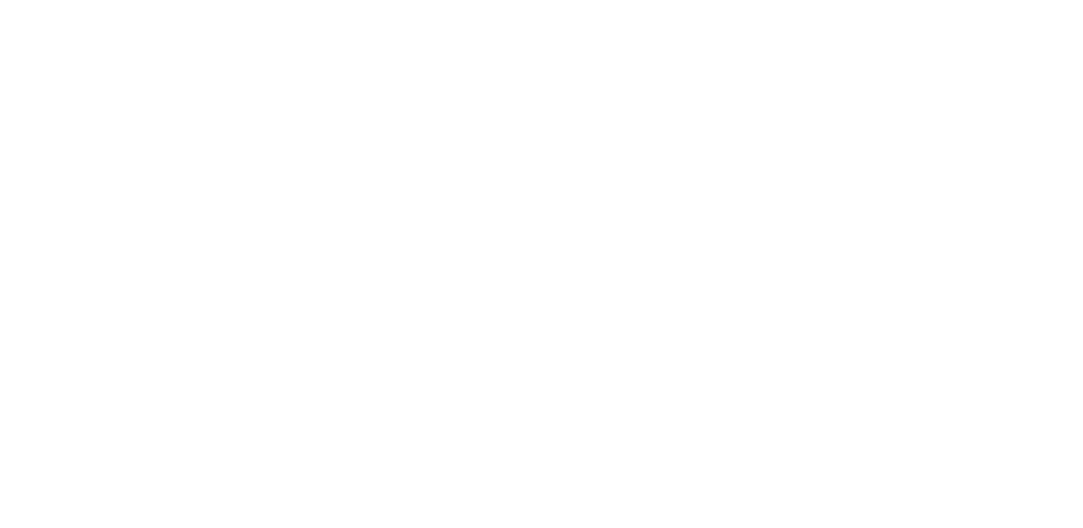
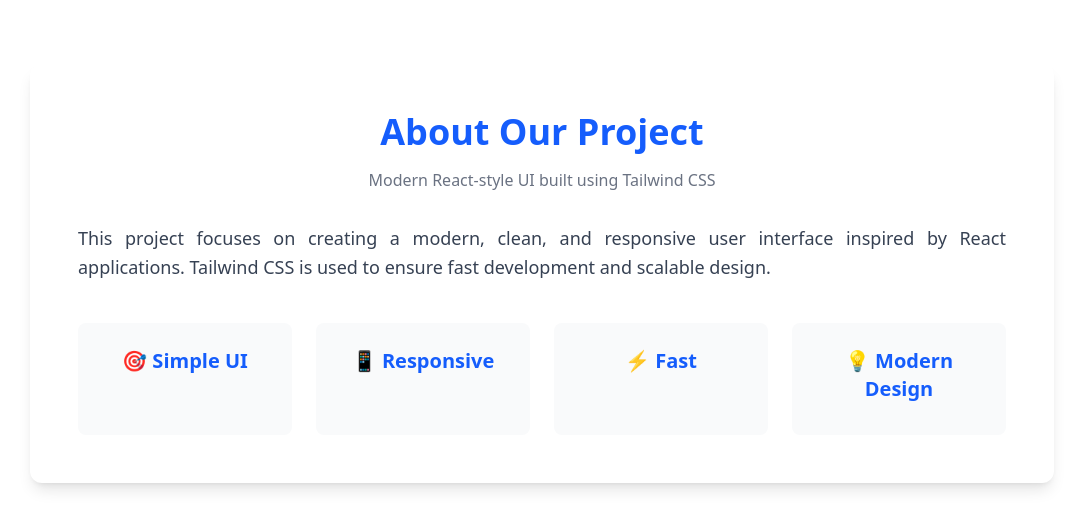
Before and after one commit to Muhammed-ubaiz/New-folder, a React (Vite) app in the folder frond-end/: page /about in a window 1280 px wide. Before the commit this address had no page. Shown: the top 528 px of the page, without its empty margins (98-1181 px from the left). Built offline with nearby package versions, Linux system fonts and the light colour scheme.

Commit message:
about page

```diff
--- a/frond-end/src/Routes/Layoutroutes.jsx
+++ b/frond-end/src/Routes/Layoutroutes.jsx
@@ -3,6 +3,7 @@
 import Home from '../pages/Home'
 import ContactPage from '../pages/ContactPage'
 import { BrowserRouter, Routes, Route } from "react-router-dom";
+import About from '../pages/About';
 
 function Layoutroutes() {
   return (
@@ -12,6 +13,7 @@
       <Route path="/" element={<Login/>}/>
       <Route path="/home" element={<Home/>}/>
       <Route path="/contact" element={<ContactPage/>}/>
+       <Route path="/about" element={<About/>}/>
 
       </Routes>
       </BrowserRouter>
```
